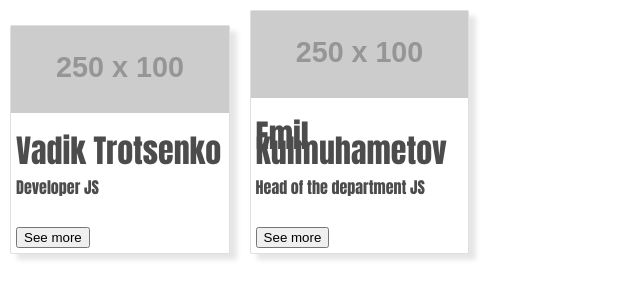
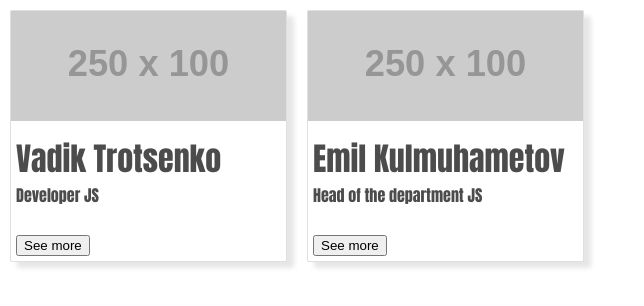
Before and after one commit to emiljj/vadim-react-js-payroll, a React (Create React App) app: page / in a window 1280 px wide. Shown: the top 306 px of the page, without its empty margins (0-644 px from the left). Built offline with nearby package versions, Linux system fonts and the light colour scheme.

Commit message:
small fix

```diff
--- a/src/composed-components/payee/PayeeCard/payee-card.component.tsx
+++ b/src/composed-components/payee/PayeeCard/payee-card.component.tsx
@@ -33,7 +33,7 @@ const PayeeCard = (props: IPayeeCardProps) => {
       <div className="payee-card__title">
         <div className="name__title">
           <h1>{`${payee.firstName} ${payee.lastName}`}</h1>
-          <div className="job-statuse__title">
+          <div className="job-status__title">
             <h4>{payee.jobTitle}</h4>
           </div>
         </div>
--- a/src/composed-components/payee/PayeeCard/payee-card.style.css
+++ b/src/composed-components/payee/PayeeCard/payee-card.style.css
@@ -10,6 +10,7 @@
   height: auto;
   box-shadow: 7px 6px 5px 0px rgba(230,230,230,1);
   color: #4c4c4c;
+  min-width: 275px;
 }
 
 .payee-card__image {
@@ -29,7 +30,7 @@
   line-height: 15px;
 }
 
-.job-statuse__title{
+.job-status__title {
   width: 100%;
   height: auto;
 }
```
